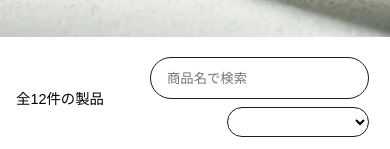
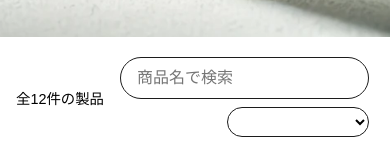
Before and after one commit to tanakahina0/20241012, a plain HTML site: page store.html in a window 390 px wide. Shown: the part 807-956 px from the top of the page. Drawn offline with Linux system fonts and the light colour scheme.

Commit message:
Update store.css

```diff
--- a/css/store.css
+++ b/css/store.css
@@ -115,6 +115,9 @@ body {
   .filters__wrap .filters .sort__wrap input {
     margin-bottom: 0.5rem;
   }
+  .filters__wrap .filters .sort__wrap input[type="text"] {
+    font-size:16px;
+  }
   .search-result__wrap {
     justify-content: center;
     padding: 0 0.5rem;
```
